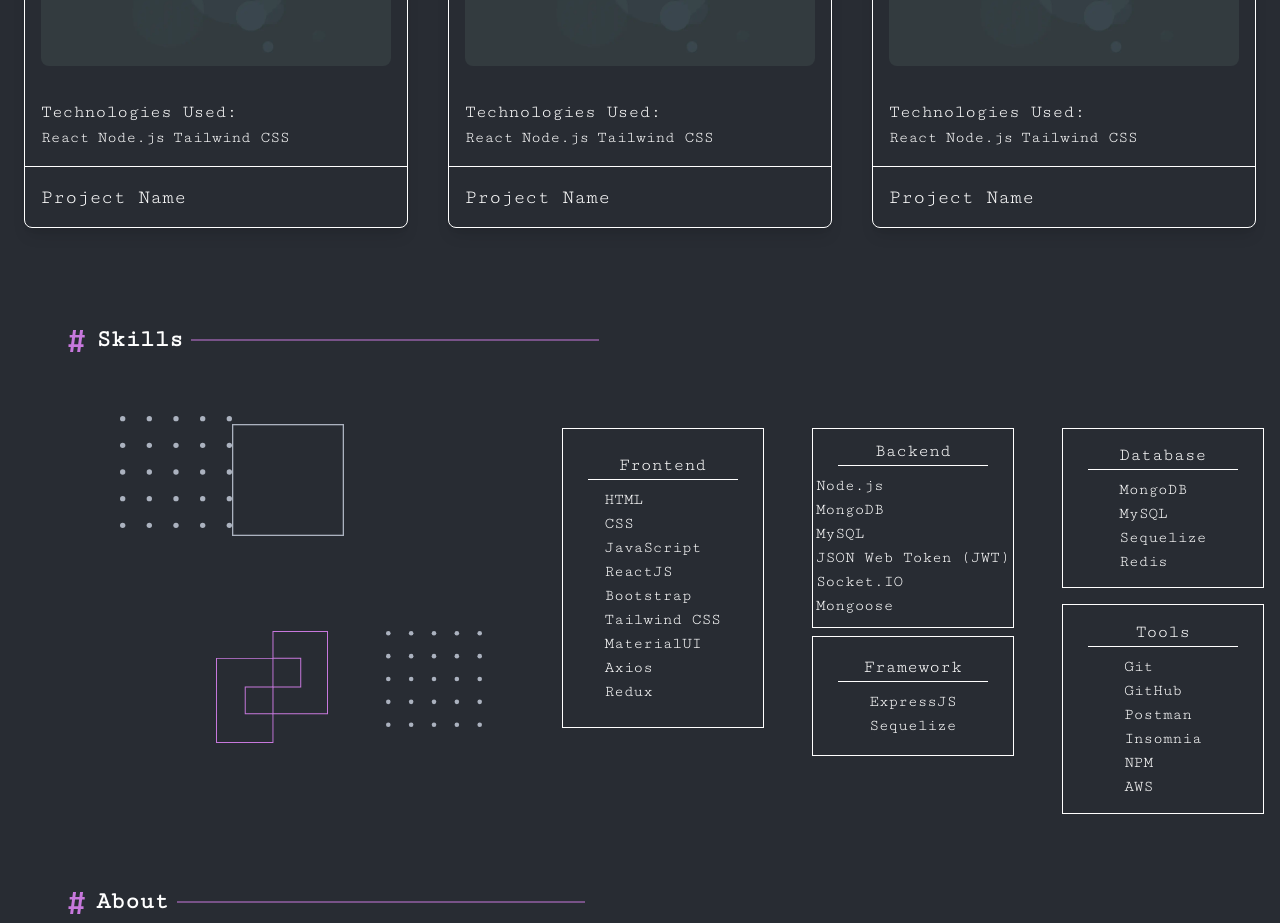
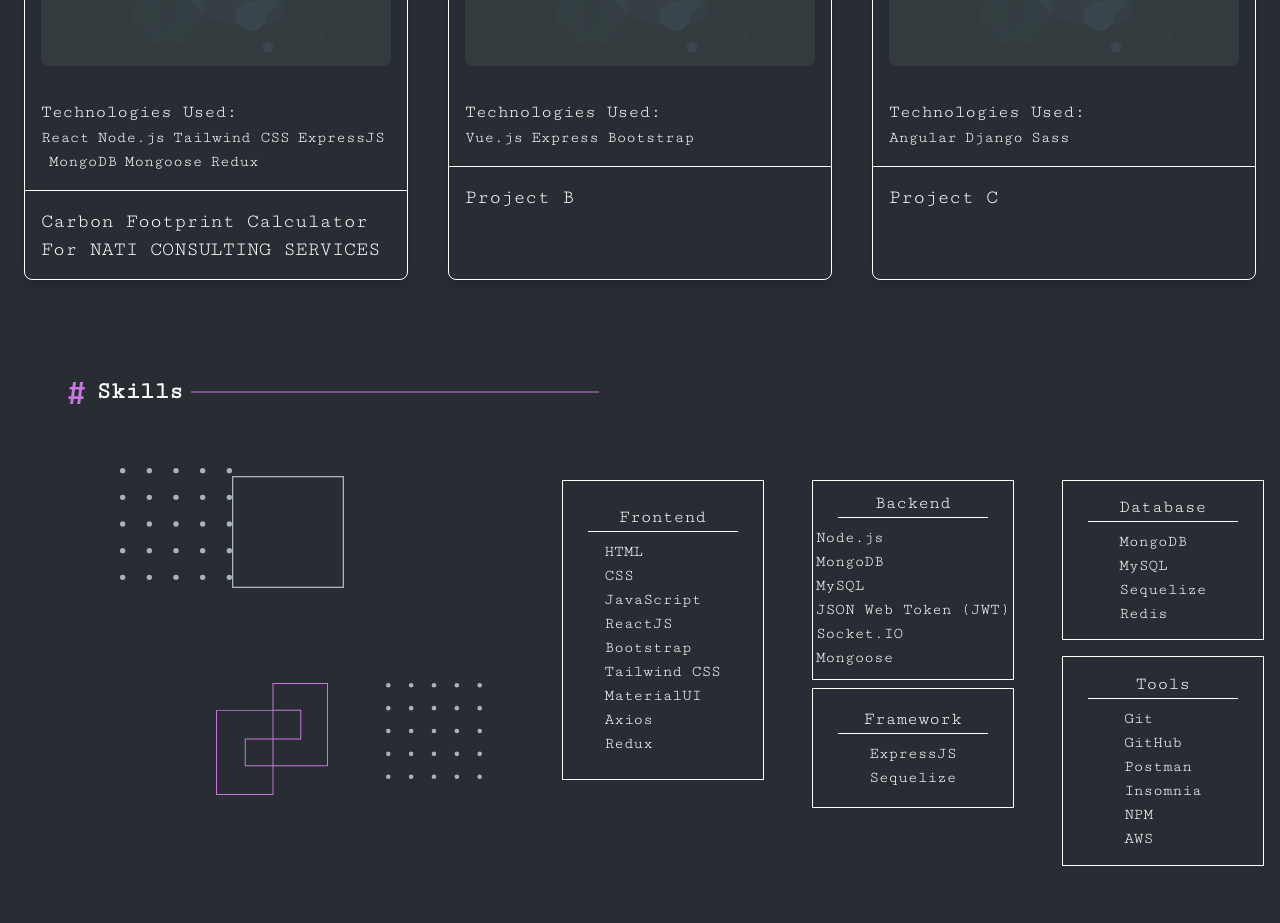
Before and after one commit to kavipriya2912002/Freelancing_Portfolio, a React (Vite) app: page / in a window 1280 px wide. Shown: the part 1080-2003 px from the top of the page. Built offline with nearby package versions, Linux system fonts and the light colour scheme.

Commit message:
Initial commit

```diff
--- a/src/components/Card.jsx
+++ b/src/components/Card.jsx
@@ -1,7 +1,7 @@
 import React from 'react';
 import image from '../assets/top-MERN-Stack.webp';
 
-function Card() {
+function Card({ projectName, technologies }) { // Accept projectName and technologies as props
   return (
     <div className="border border-white rounded-lg shadow-lg max-w-sm mx-auto my-8"> {/* Increased space above and below the card */}
       {/* First Div: Project Image */}
@@ -17,17 +17,15 @@ function Card() {
       <div className="p-4">
         <h3 className="text-white text-lg">Technologies Used:</h3>
         <ul className="flex flex-wrap text-white space-x-2"> {/* Use flex for inline display */}
-          <li>React</li>
-          <li>Node.js</li>
-          <li>Tailwind CSS</li>
-          {/* Add more technologies as needed */}
+          {technologies.map((tech, index) => (
+            <li key={index}>{tech}</li> // Display each technology
+          ))}
         </ul>
       </div>
 
       {/* Third Div: Project Name */}
       <div className="p-4 border-t border-white">
-        <h2 className="text-white text-xl">Project Name</h2>
-
+        <h2 className="text-white text-xl">{projectName}</h2> {/* Display project name */}
       </div>
     </div>
   );
--- a/src/pages/Projects.jsx
+++ b/src/pages/Projects.jsx
@@ -1,18 +1,48 @@
 import React, { useState } from 'react';
-import hashIcon from '../assets/hash.svg'; // Adjust the path to your SVG file
-import lineIcon from '../assets/Line.svg'; // Import your line SVG file
-import Card from '../components/Card'; // Make sure to import your Card component
+import hashIcon from '../assets/hash.svg';
+import lineIcon from '../assets/Line.svg';
+import Card from '../components/Card';
 
 function Projects() {
   const [showAll, setShowAll] = useState(false); // State to manage card visibility
 
   // Function to toggle card visibility
   const toggleShowAll = () => {
-    setShowAll(!showAll);
+    setShowAll((prevShowAll) => !prevShowAll);
   };
 
-  // Example cards array (you can replace this with your actual data)
-  const cards = [1, 2, 3, 4, 5, 6].map((_, index) => <Card key={index} />);
+  // Example cards array with project data
+  const projects = [
+    {
+      name: 'Carbon Footprint Calculator For NATI CONSULTING SERVICES',
+      technologies: ['React', 'Node.js', 'Tailwind CSS', 'ExpressJS', 'MongoDB', 'Mongoose', 'Redux' ],
+    },
+    {
+      name: 'Project B',
+      technologies: ['Vue.js', 'Express', 'Bootstrap'],
+    },
+    {
+      name: 'Project C',
+      technologies: ['Angular', 'Django', 'Sass'],
+    },
+    {
+      name: 'Project D',
+      technologies: ['HTML', 'CSS', 'JavaScript'],
+    },
+    {
+      name: 'Project E',
+      technologies: ['PHP', 'Laravel', 'MySQL'],
+    },
+    {
+      name: 'Project F',
+      technologies: ['Ruby', 'Rails', 'PostgreSQL'],
+    },
+  ];
+
+  // Map the projects to Card components
+  const cards = projects.map((project, index) => (
+    <Card key={index} projectName={project.name} technologies={project.technologies} />
+  ));
 
   return (
     <div className="flex flex-col p-4 mt-12">
@@ -26,13 +56,19 @@ function Projects() {
           href="#"
           onClick={toggleShowAll} // Call toggle function on click
           className="text-white hover:underline mr-8 whitespace-nowrap"
+          role="button"
+          aria-expanded={showAll}
+          aria-controls="projects"
         >
           {showAll ? 'View Less' : 'View All'} &gt;
         </a>
       </div>
 
       {/* Cards Container */}
-      <div className="grid grid-cols-1 md:grid-cols-2 lg:grid-cols-3 gap-6">
+      <div
+        id="projects"
+        className="grid grid-cols-1 md:grid-cols-2 lg:grid-cols-3 gap-6"
+      >
         {/* Render either the first three cards or all cards based on showAll state */}
         {showAll ? cards : cards.slice(0, 3)}
       </div>
--- a/src/pages/Skills.jsx
+++ b/src/pages/Skills.jsx
@@ -42,7 +42,7 @@ function Skills() {
                     <div className="border border-white w-full h-[200px] mb-2 flex flex-col justify-center items-center"> {/* Increased width and height */}
                             <h2 className="text-lg text-white">Backend</h2>
                             <div className="border-b border-white w-3/4 mb-2" /> {/* White line below the heading */}
-                            <p className="text-white">Node.js <br /> MongoDB <br /> MySQL <br />JSON Web Token (JWT) <br />Socket.IO <br /> Mongoose </p>
+                            <p className="text-white"> Node.js <br /> MongoDB <br /> MySQL <br />JSON Web Token (JWT) <br />Socket.IO <br /> Mongoose </p>
 
                         </div>
                         <div className="border border-white w-full h-[120px] mb-2 flex flex-col justify-center items-center"> {/* Increased width and height */}
```
